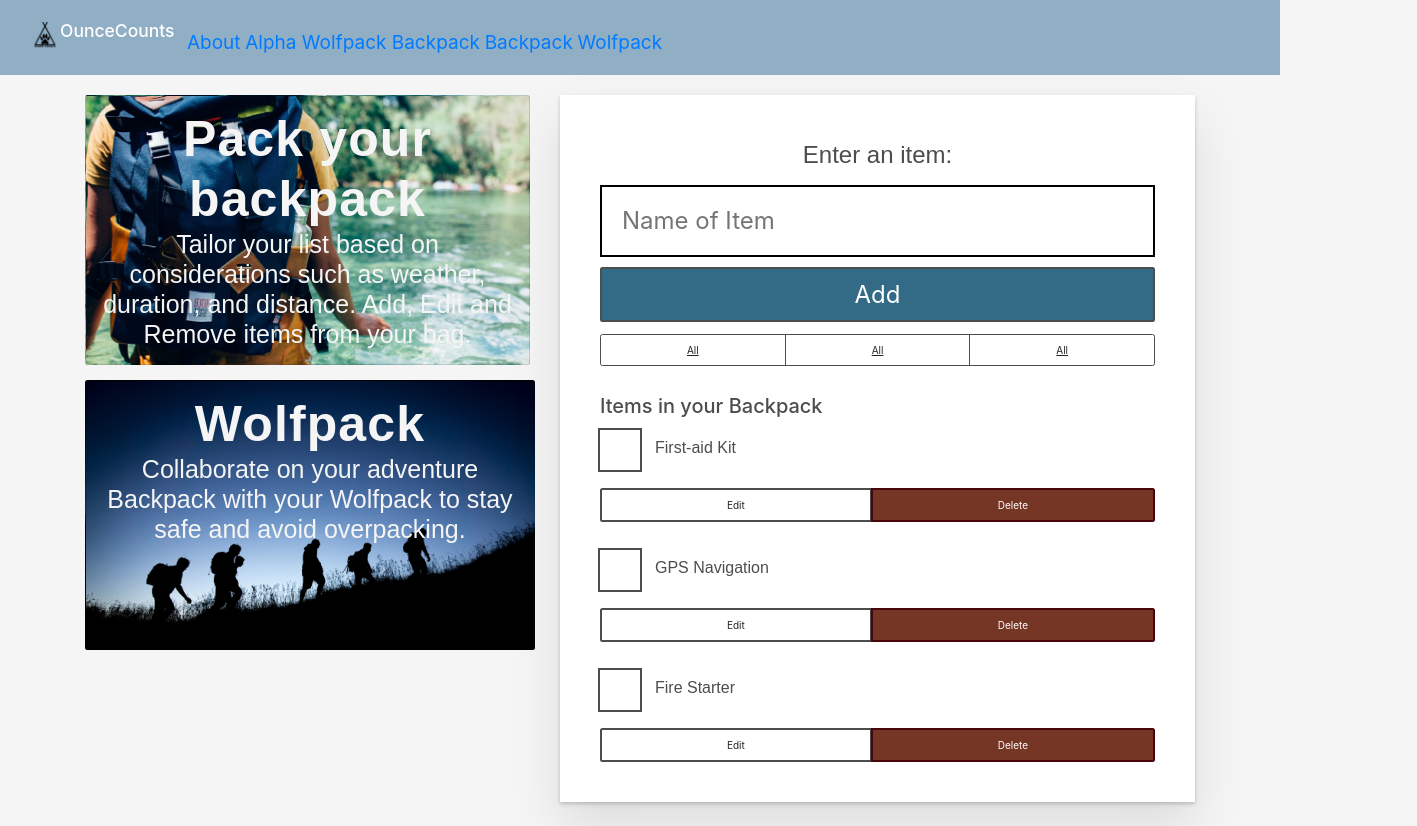
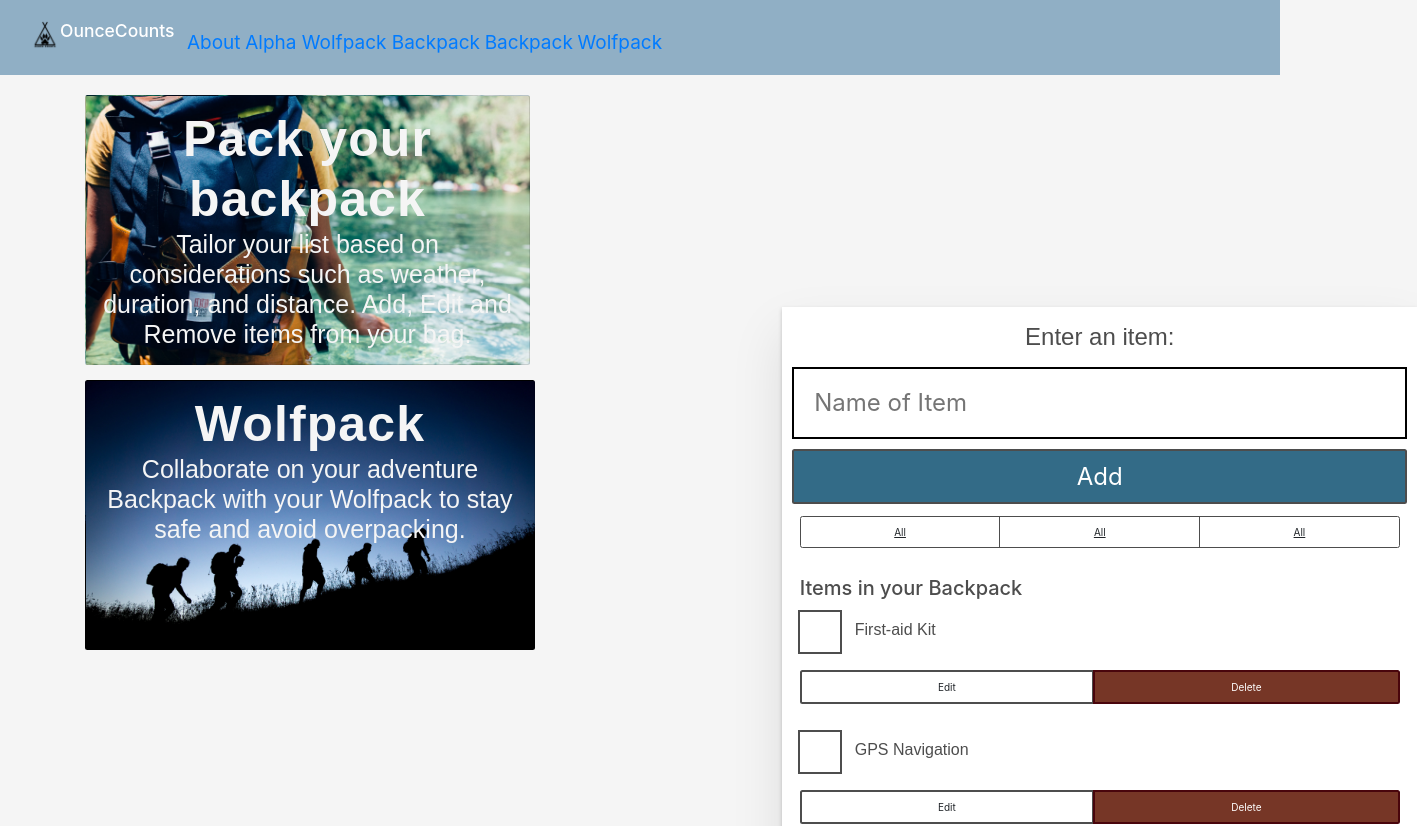
Before and after one commit to krisarushanov/OunceCountsV2, a React (Create React App) app in the folder client/: page /backpack in a window 1280 px wide. Shown: the top 826 px of the page, 1417 px wide, since content can reach past the window. Built offline with nearby package versions, Linux system fonts and the light colour scheme.

Commit message:
Backpack Page formatting

```diff
--- a/client/src/pages/Backpack.js
+++ b/client/src/pages/Backpack.js
@@ -9,17 +9,13 @@ import FilterButton from '../components/Backpack/FilterButton';
 import Container from '../components/Grid/Container';
 
 
-
 function addTask(name) {
   alert(name);
 }
 
 function Backpack(props) {
     return (
-
-
       <Container>
-
         <div className="row" >
         <div className="col-md-5" id="colOne">
         <div className="card mb-4" id="cardOne">
@@ -47,10 +43,7 @@ function Backpack(props) {
               </div>
 
         <div className="col">
-        <div className="todoapp stack-large">
-
-
-
+        <div className="todoapp stack-large" id="backpack">
            <Form addTask={addTask} />
              <div className="filters btn-group stack-exception">
               <FilterButton />
@@ -61,24 +54,15 @@ function Backpack(props) {
               <ul
                 role="list"
                   className="todo-list stack-large stack-exception"
-            aria-labelledby="list-heading"
-          >
+                    aria-labelledby="list-heading">
           <Todo name = "First-aid Kit" completed={false} id="todo-0"/>
           <Todo name= "GPS Navigation" completed={false} id ="todo-1"/>
           <Todo name= "Fire Starter" completed={false} id="todo-2"/>
-
-
               </ul>
           </div>
-
            </div>
             </div>
-
-
-
-
       </Container>
-
     );
   }
 
```
Also changed, not shown: 2 other files (tests, documents, lock files or other folders). Lines whose indentation alone changed are shown as unchanged.
